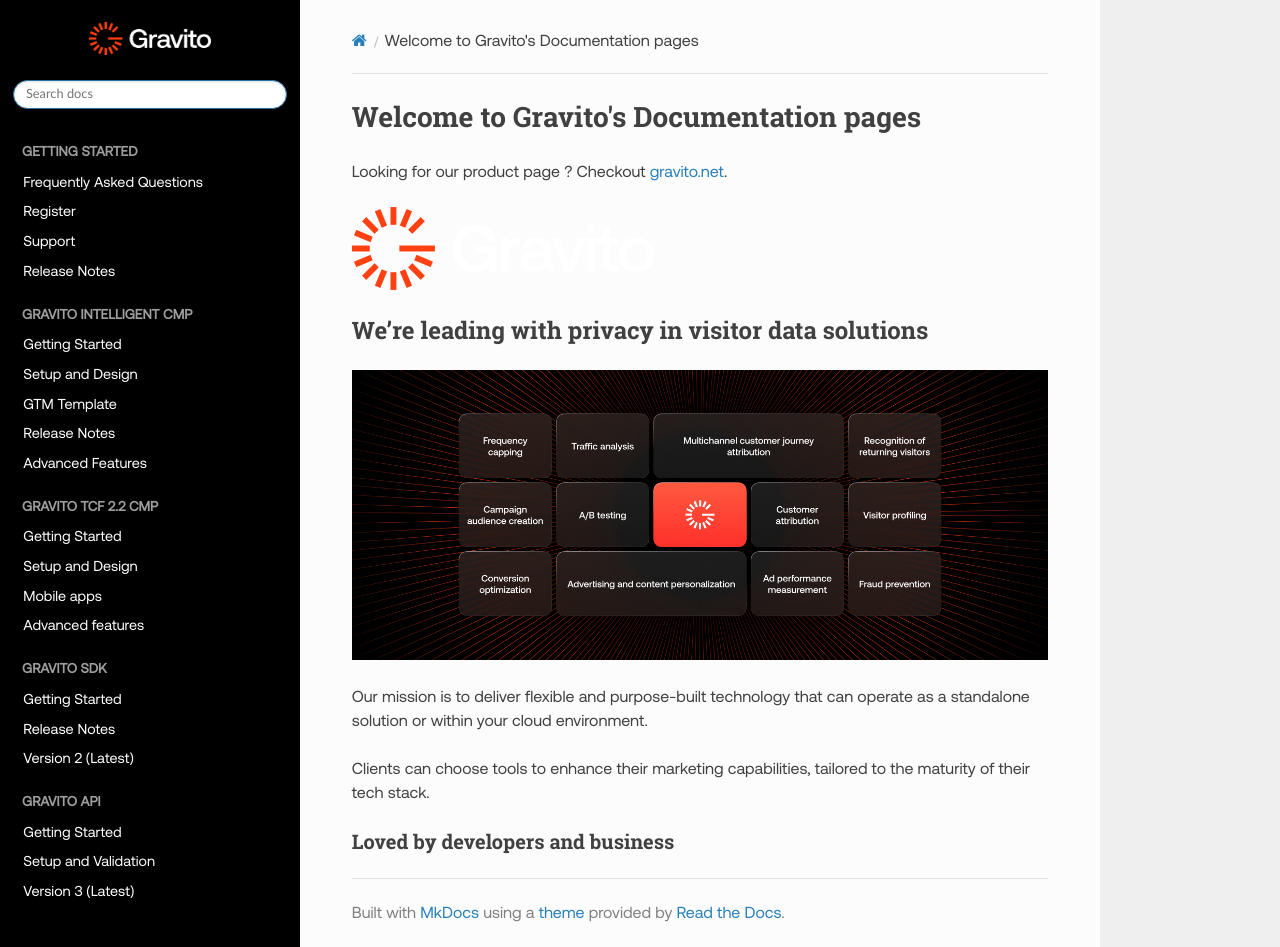
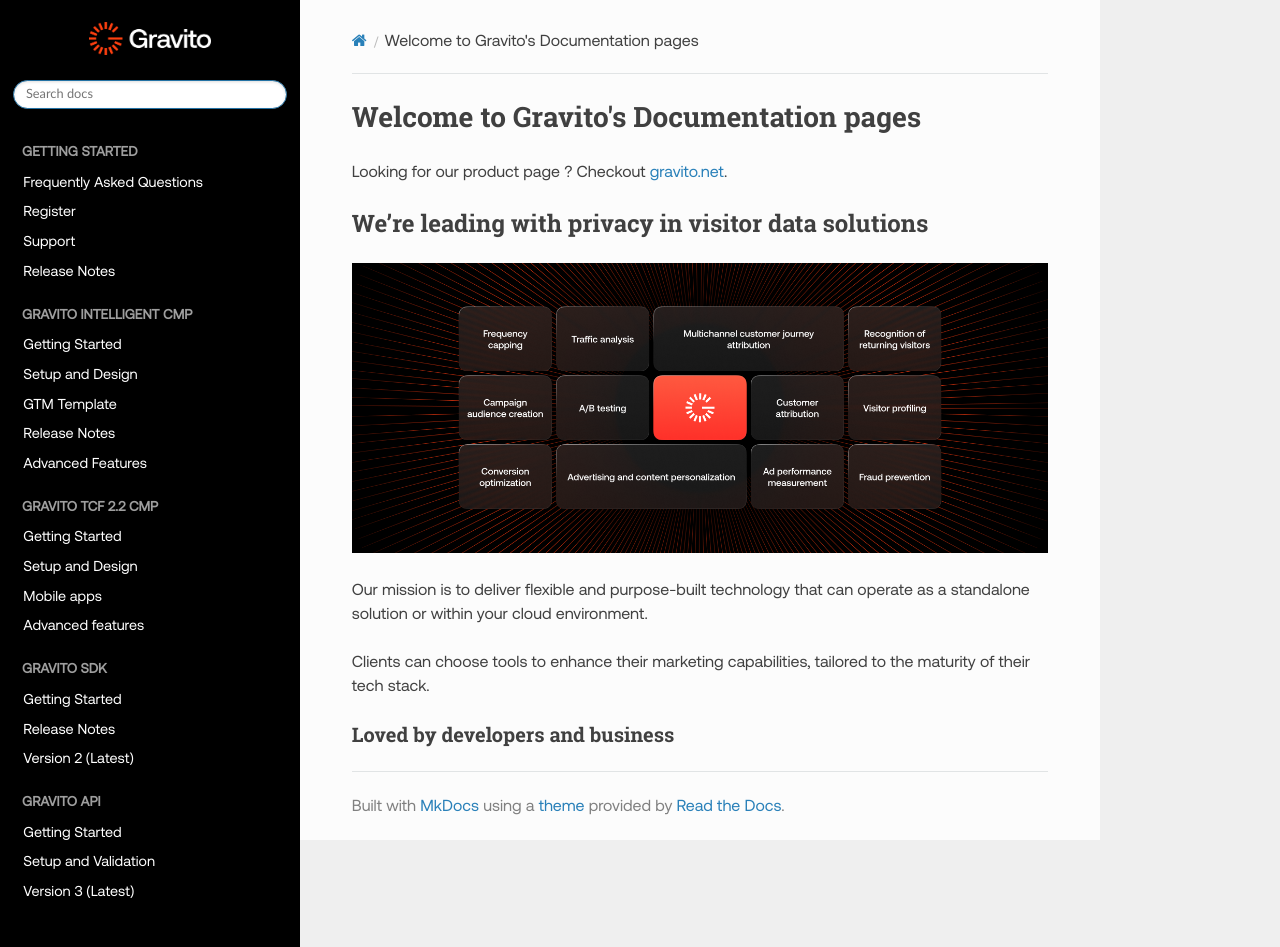
Before and after one commit to GravitoLtd/gravitoltd.github.io, an MkDocs documentation site: the page built from docs/index.md, in a window 1280 px wide and 947 px high. Built offline with MkDocs 1.6.1, drawn with Linux system fonts in a browser that asks for light colours; nearby versions of some CDN libraries.

Commit message:
removing logo

```diff
--- a/docs/index.md
+++ b/docs/index.md
@@ -1,8 +1,6 @@
 # Welcome to Gravito's Documentation pages
 
 Looking for our product page ? Checkout  [gravito.net](https://www.gravito.net).
-
-![alt text](/img/logo.png)
 
 ## We’re leading with privacy in visitor data solutions
 
```
